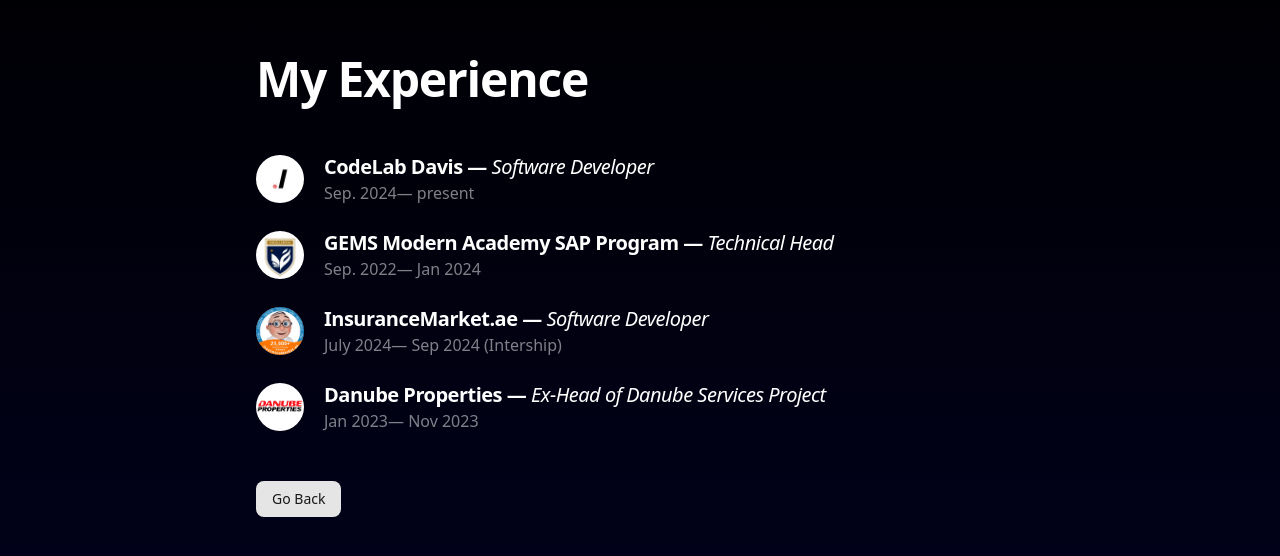
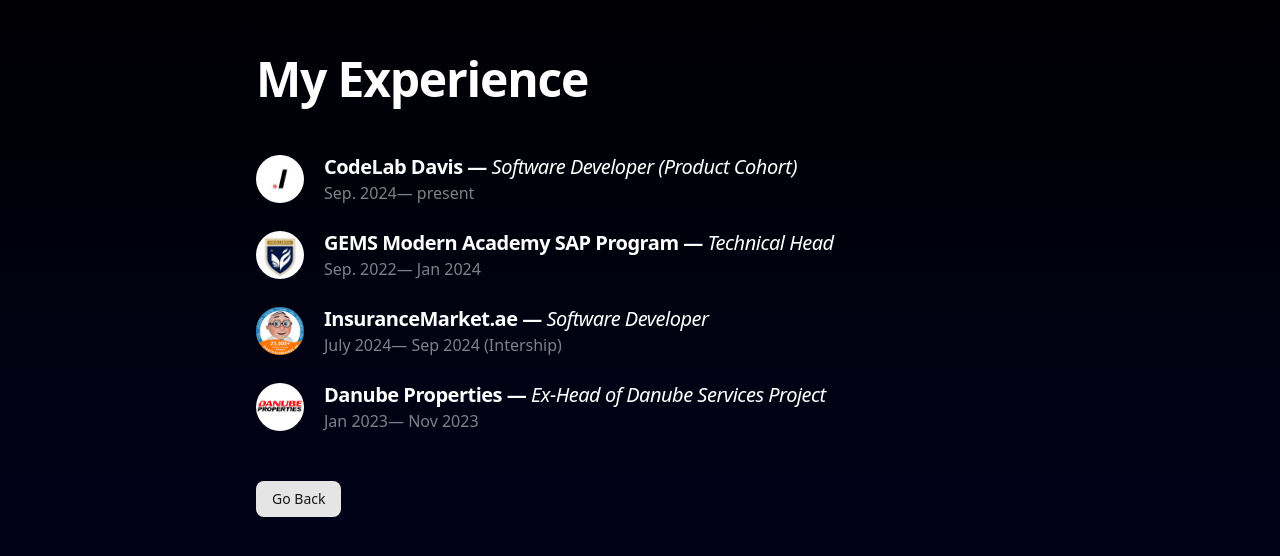
Before and after one commit to ShashwatM3/shashwatm, a Next.js app: page /experience in a window 1280 px wide. Shown: the part 114-670 px from the top of the page. Built offline with nearby package versions, Linux system fonts and the light colour scheme.

Commit message:
adjusted links (stormee)

```diff
--- a/app/bcs/ProjectBCS.js
+++ b/app/bcs/ProjectBCS.js
@@ -48,8 +48,12 @@
             <div className='flex items-center justify-between'>
               <h3>Stormee AI helps you turn a rough idea into a clear, ready-to-build plan in minutes. From one-line idea to detailed execution blueprint, Stormee diagnoses your blind spots, challenges your assumptions, and delivers market insight, product design, and technical architecture — fast, brutally, and without fluff.</h3>
               <div className='flex items-center justify-center gap-2 flex-col'>
-                <Button className='dark w-full'>Visit Site</Button>
-                <Button className='border bg-transparent border-neutral-700'>View Progress</Button>
+                <Button onClick={() => {
+                  window.open("https://stormee-eight.vercel.app/");
+                }} className='dark w-full'>Visit Site</Button>
+                <Button onClick={() => {
+                  window.open("https://x.com/ShashwatM30");
+                }} className='border bg-transparent border-neutral-700'>View Progress</Button>
               </div>
             </div>
           </div>
--- a/app/experience/page.tsx
+++ b/app/experience/page.tsx
@@ -19,7 +19,7 @@
         <div className='experience'>
           <Image className='imageexp' alt="" src={codelab}/>
           <div>
-            <h1 className='scroll-m-20 text-xl font-semibold tracking-tight'>CodeLab Davis &#8212; <span>Software Developer</span> </h1>
+            <h1 className='scroll-m-20 text-xl font-semibold tracking-tight'>CodeLab Davis &#8212; <span>Software Developer (Product Cohort)</span> </h1>
             <h3>Sep. 2024&#8212; present </h3>
           </div>
         </div><br/>
--- a/app/experience/styles.css
+++ b/app/experience/styles.css
@@ -38,7 +38,7 @@
 
 .experience > div > h1 > span {
   font-weight: 200;
-  letter-spacing: 100%;
+  /* letter-spacing: 100%; */
   font-style: italic;
 }
 
```
